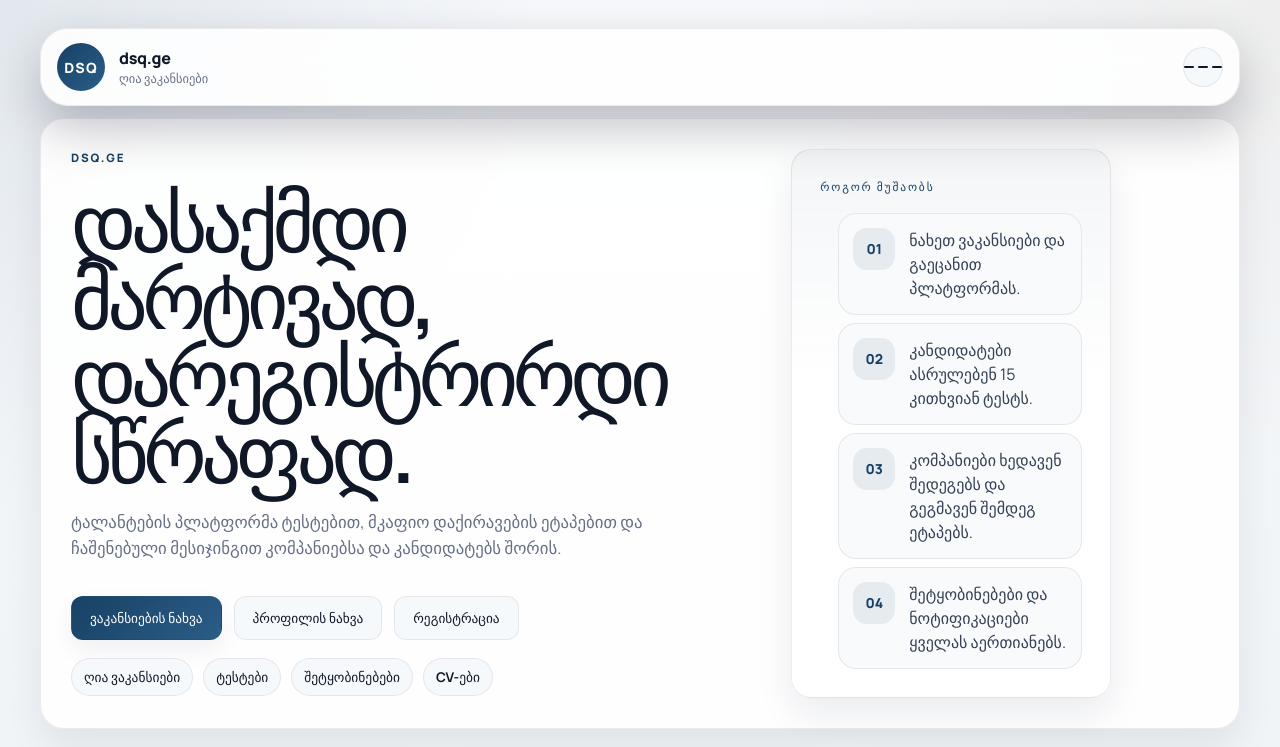
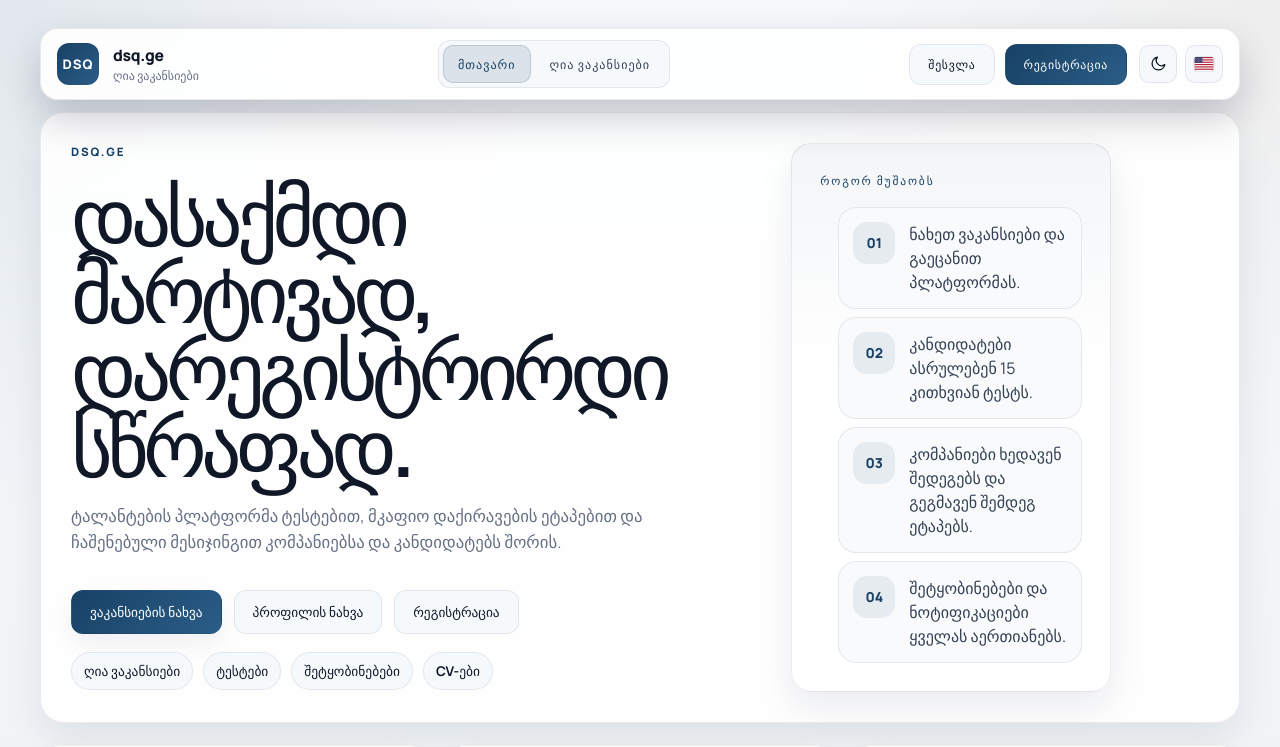
Before and after one commit to ShengeliaGI/dsq.ge, a React (Vite) app: page / in a window 1280 px wide. Shown: the top 747 px of the page. Built offline with nearby package versions, Linux system fonts and the light colour scheme; no server answers.

Commit message:
Restyle navbar to match desktop reference

```diff
--- a/src/App.css
+++ b/src/App.css
@@ -2718,20 +2718,20 @@ input::placeholder {
   position: sticky;
   top: 18px;
   z-index: 20;
-  display: flex;
+  display: grid;
+  grid-template-columns: auto minmax(0, 1fr);
   align-items: center;
-  justify-content: space-between;
-  width: min(1240px, 100%);
-  min-height: 76px;
+  width: min(1380px, 100%);
+  min-height: 72px;
   height: auto;
   margin: 0 auto;
-  padding: 10px 12px 10px 10px;
-  gap: 20px;
-  border-radius: 999px;
-  background: color-mix(in srgb, var(--bg-1) 92%, transparent);
+  padding: 10px 16px;
+  gap: 18px;
+  border-radius: 18px;
+  background: color-mix(in srgb, var(--bg-1) 96%, transparent);
   border: 1px solid var(--border-1);
   box-shadow:
-    0 22px 50px rgba(2, 6, 23, 0.24),
+    0 18px 40px rgba(2, 6, 23, 0.2),
     inset 0 0 0 1px rgba(255, 255, 255, 0.03);
   backdrop-filter: blur(18px);
   justify-self: center;
@@ -2758,15 +2758,15 @@ input::placeholder {
 }
 
 .nav-brand-mark {
-  width: 48px;
-  height: 48px;
+  width: 42px;
+  height: 42px;
   display: inline-flex;
   align-items: center;
   justify-content: center;
-  border-radius: 50%;
+  border-radius: 12px;
   background: linear-gradient(135deg, var(--accent-1), var(--accent-2));
   color: #ffffff;
-  font-size: 0.88rem;
+  font-size: 0.82rem;
   font-weight: 800;
   letter-spacing: 0.08em;
 }
@@ -2778,7 +2778,7 @@ input::placeholder {
 }
 
 .nav-brand {
-  font-size: 1rem;
+  font-size: 0.98rem;
   font-weight: 800;
   color: var(--text-strong);
   letter-spacing: -0.02em;
@@ -2786,17 +2786,15 @@ input::placeholder {
 
 .nav-brand-subtle {
   color: var(--text-muted);
-  font-size: 0.78rem;
+  font-size: 0.75rem;
   font-weight: 600;
 }
 
 .nav-content {
-  display: flex;
-  flex-direction: row;
+  display: grid;
+  grid-template-columns: minmax(0, 1fr) auto;
   align-items: center;
-  justify-content: space-between;
-  gap: 16px;
-  flex: 1 1 auto;
+  gap: 18px;
   min-width: 0;
   overflow: visible;
 }
@@ -2807,36 +2805,43 @@ input::placeholder {
 .nav-actions {
   display: flex;
   align-items: center;
-  gap: 10px;
+  gap: 8px;
 }
 
 .nav-items {
   flex-wrap: nowrap;
   justify-content: center;
-  flex: 1 1 auto;
+  width: fit-content;
+  max-width: 100%;
   min-width: 0;
   overflow-x: auto;
-  padding-right: 0;
-  gap: 6px;
+  margin-inline: auto;
+  padding: 4px;
+  gap: 4px;
+  border-radius: 12px;
+  border: 1px solid var(--border-1);
+  background: var(--bg-2);
 }
 
 .nav-auth {
   flex-wrap: nowrap;
-  gap: 8px;
+  gap: 10px;
 }
 
 .nav-button {
   flex: 0 0 auto;
   width: auto;
-  min-height: 40px;
+  min-height: 38px;
   justify-content: center;
-  border-radius: 999px;
+  border-radius: 10px;
   border: 1px solid transparent;
-  padding: 9px 16px;
+  padding: 8px 14px;
   background: transparent;
   color: var(--text);
-  font-size: 0.9rem;
-  font-weight: 700;
+  font-size: 0.76rem;
+  font-weight: 800;
+  letter-spacing: 0.08em;
+  text-transform: uppercase;
   white-space: nowrap;
 }
 
@@ -2858,34 +2863,36 @@ input::placeholder {
   margin-top: 0;
   margin-left: 0;
   flex-shrink: 0;
-  gap: 10px;
+  gap: 12px;
 }
 
 .nav-role {
   align-self: center;
   display: inline-flex;
   align-items: center;
-  min-height: 40px;
+  min-height: 38px;
   padding: 0 14px;
-  border-radius: 999px;
+  border-radius: 10px;
   border: 1px solid var(--border-1);
-  background: rgba(24, 65, 101, 0.08);
+  background: var(--bg-2);
   color: var(--text-muted);
-  font-size: 0.76rem;
+  font-size: 0.72rem;
   font-weight: 700;
+  letter-spacing: 0.08em;
+  text-transform: uppercase;
 }
 
 .nav-burger,
 .theme-toggle,
 .language-toggle,
 .nav-avatar-button {
-  width: 40px;
-  height: 40px;
+  width: 38px;
+  height: 38px;
   display: inline-flex;
   align-items: center;
   justify-content: center;
   padding: 0;
-  border-radius: 999px;
+  border-radius: 10px;
   border: 1px solid var(--border-1);
   background: var(--bg-2);
   color: var(--text-strong);
@@ -2933,7 +2940,7 @@ input::placeholder {
   padding: 2px 8px;
   background: rgba(180, 35, 24, 0.12);
   color: var(--danger);
-  font-size: 0.72rem;
+  font-size: 0.66rem;
   font-weight: 800;
 }
 
@@ -2942,19 +2949,22 @@ input::placeholder {
 }
 
 .nav-auth-button {
-  min-height: 40px;
-  border-radius: 999px;
-  padding: 9px 18px;
+  min-height: 38px;
+  border-radius: 10px;
+  padding: 8px 16px;
   white-space: nowrap;
+  letter-spacing: 0.06em;
+  text-transform: uppercase;
+  font-size: 0.74rem;
 }
 
 .nav-auth .primary {
-  padding-inline: 20px;
+  padding-inline: 18px;
 }
 
 .top-nav .primary,
 .top-nav .ghost {
-  min-height: 40px;
+  min-height: 38px;
   box-shadow: none;
 }
 
@@ -2969,15 +2979,15 @@ input::placeholder {
 }
 
 .language-flag {
-  width: 22px;
-  height: 16px;
+  width: 20px;
+  height: 14px;
   border-radius: 3px;
   box-shadow: 0 0 0 1px var(--border-1);
 }
 
 .nav-avatar-icon {
-  width: 18px;
-  height: 18px;
+  width: 17px;
+  height: 17px;
 }
 
 .page {
@@ -4293,14 +4303,14 @@ textarea:focus,
   }
 }
 
-@media (max-width: 1320px) {
+@media (max-width: 1180px) {
   .top-nav {
     width: 100%;
-    flex-direction: column;
+    grid-template-columns: 1fr;
     align-items: stretch;
     padding: 14px 16px;
     min-height: auto;
-    border-radius: 28px;
+    border-radius: 22px;
   }
 
   .nav-burger {
@@ -4311,6 +4321,7 @@ textarea:focus,
   .nav-content {
     display: none;
     width: 100%;
+    grid-template-columns: 1fr;
     flex-direction: column;
     align-items: stretch;
     gap: 14px;
@@ -4326,8 +4337,16 @@ textarea:focus,
   .nav-footer,
   .nav-auth {
     width: 100%;
+    margin-inline: 0;
     flex-wrap: wrap;
     justify-content: flex-start;
+  }
+
+  .nav-items {
+    padding: 0;
+    border: none;
+    background: transparent;
+    overflow: visible;
   }
 
   .nav-button,
```
